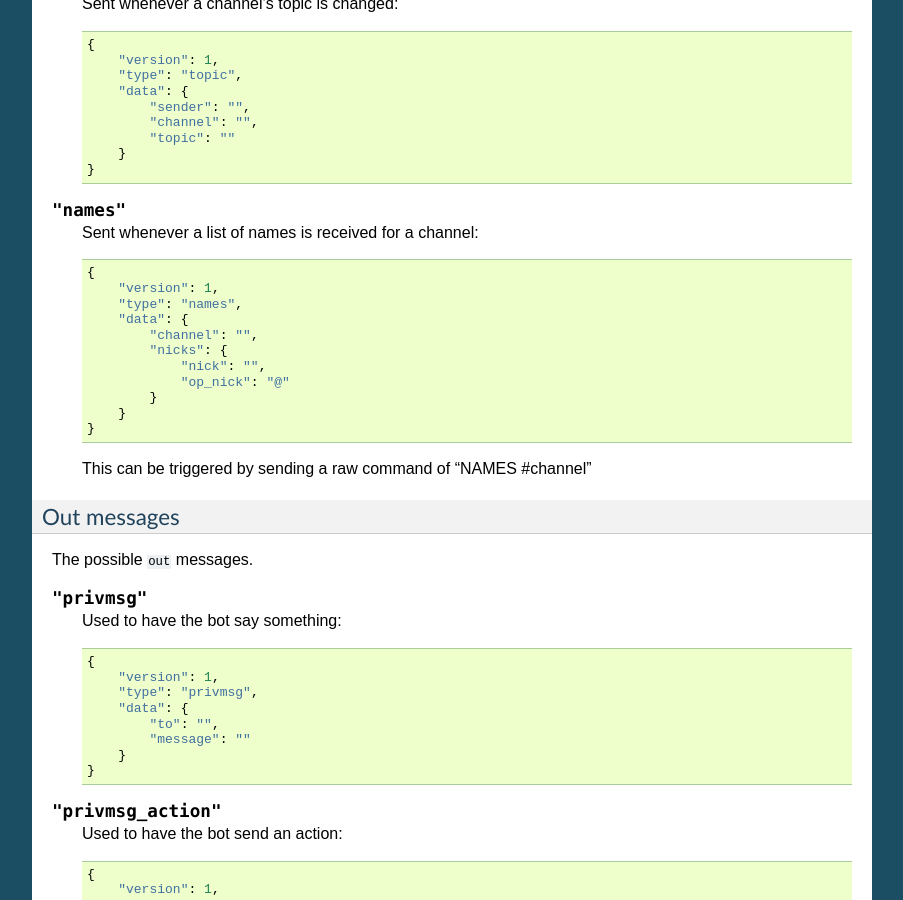
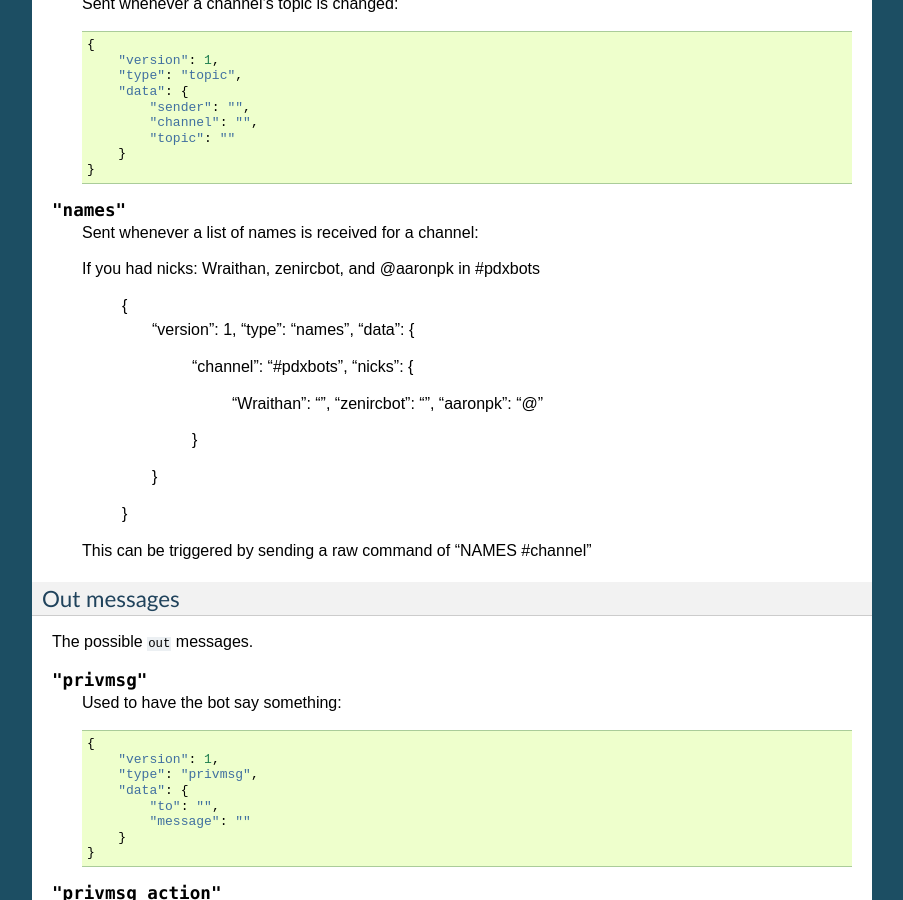
Before and after one commit to zenirc/zenircbot, a Sphinx documentation site: the page built from docs/services_devel.rst, in a window 1280 px wide and 900 px high, scrolled down 2042 px. Shown: the whole window, without its empty margins (198-1101 px from the left). Built offline with Sphinx 7.4.7, drawn with Linux system fonts in a browser that asks for light colours.

Commit message:
update names docs

```diff
--- a/docs/services_devel.rst
+++ b/docs/services_devel.rst
@@ -139,14 +139,17 @@ The possible ``in`` messages.
 
     Sent whenever a list of names is received for a channel::
 
+    If you had nicks: Wraithan, zenircbot, and @aaronpk in #pdxbots
+
         {
             "version": 1,
             "type": "names",
             "data": {
-                "channel": "",
+                "channel": "#pdxbots",
                 "nicks": {
-                    "nick": "",
-                    "op_nick": "@"
+                    "Wraithan": "",
+                    "zenircbot": "",
+                    "aaronpk": "@"
                 }
             }
         }
```
